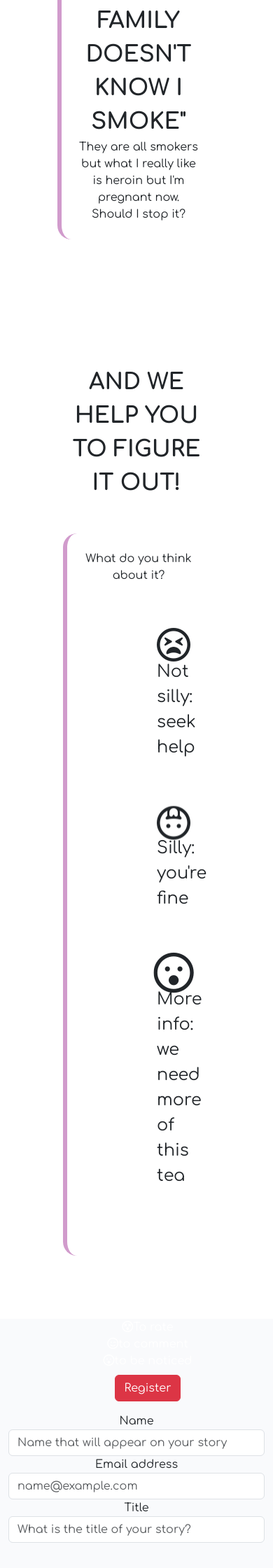
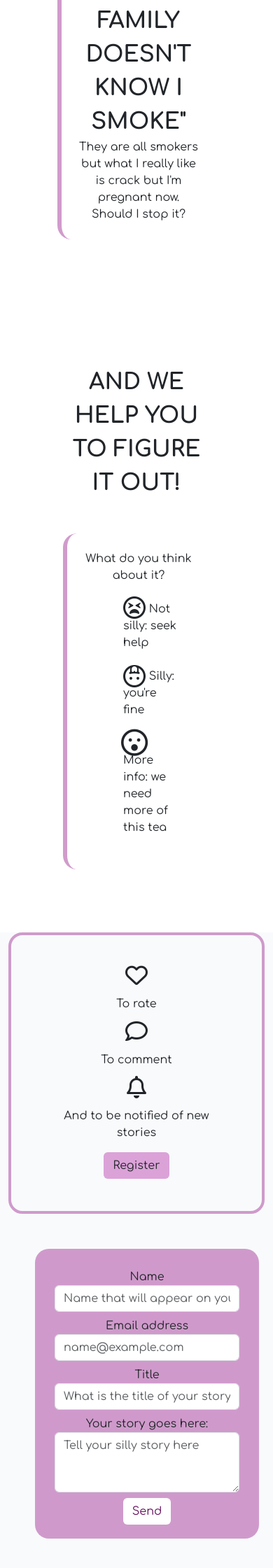
Before and after one commit to Nathisaraujo/project4, a Django app: page / in a window 390 px wide. Shown: the part 1761-4001 px from the top of the page at 70% size. Run offline with Django 4.2, Linux system fonts and the light colour scheme.

Commit message:
style third-container of home page and add media queries

```diff
--- a/home/templates/home/home.html
+++ b/home/templates/home/home.html
@@ -28,7 +28,7 @@
           </div>
           <div class="card-body">
             <p class="card-text p-4 quotes-card"><span class="card-font">"My husband's family doesn't know I smoke"</span><br>They are all smokers but
-            what I really like is heroin but I'm pregnant now. Should I stop it?</p>
+            what I really like is crack but I'm pregnant now. Should I stop it?</p>
           </div>
         </div>
       </div>
@@ -55,36 +55,39 @@
   <div class="container-fluid text-center">
     <div class="row">
       <div class="col-md-6">
-          <div class="card-body background text-white">
+          <div class="card-body register-card text-center">
             <ul>
-              <li><i class="fa-regular fa-face-dizzy"></i>To rate</li>
-              <li><i class="fa-regular fa-face-smile-wink"></i>to comment</li>
-              <li><i class="fa-regular fa-face-surprise"></i>to be noticed</li>
-              <button type="submit" class="btn btn-danger">Register</button>
+              <li><i class="fa-regular fa-heart fa-2xl"></i></li>
+              <li>To rate</li>
+              <li><i class="fa-regular fa-comment fa-2xl"></i></li>
+              <li>To comment</li>
+              <li><i class="fa-regular fa-bell fa-2xl"></i></li>
+              <li>And to be notified of new stories</li>
+              <button type="submit" class="btn btn-sillytalks">Register</button>
             </ul>
           </div>
       </div>
       <div class="col-md-6">
         <div class="row">
-          <div class="col-md-12">
+          <div class="col-md-12 form-card">
             <form>
-              <div class="form-group">
+              <div class="form-group m-2">
                 <label for="formGroupExampleInput">Name</label>
                 <input type="text" class="form-control" id="formGroupExampleInput" placeholder="Name that will appear on your story">
               </div>
-              <div class="form-group">
+              <div class="form-group m-2">
                 <label for="exampleFormControlInput1">Email address</label>
                 <input type="email" class="form-control" id="exampleFormControlInput1" placeholder="name@example.com">
               </div>
-              <div class="form-group">
+              <div class="form-group m-2">
                 <label for="formGroupExampleInput">Title</label>
                 <input type="text" class="form-control" id="formGroupExampleInput" placeholder="What is the title of your story?">
               </div>
-              <div class="form-group textarea-margin">
+              <div class="form-group m-2">
                 <label for="exampleFormControlTextarea1">Your story goes here:</label>
                 <textarea class="form-control" id="exampleFormControlTextarea1" rows="3" placeholder="Tell your silly story here"></textarea>
               </div>
-              <button type="submit" class="btn btn-danger">Send</button>
+              <button type="submit" class="btn btn-form">Send</button>
               </div>
             </form>
           </div>
--- a/static/css/style.css
+++ b/static/css/style.css
@@ -220,6 +220,11 @@ body {
     /* font-family: "Comfortaa", sans-serif; */
 }
 
+.btn-form {
+    background-color: #ffffff;
+    color: #630d5c;
+}
+
 ul {
     list-style-type: none;
 }
@@ -280,7 +285,35 @@ div.judge-card ul li{
     font-size: 1.5rem;
 }
 
+.register-card {
+    min-height: 15rem;
+    /* background-color: #c27bbcc0; */
+    border: 4px solid #c27bbcc0 ;
+    border-radius: 20px;
+    margin: 3em 10em;
+    padding: 20px;
+    vertical-align: middle;
+}
 
+div.register-card ul li{
+    margin: 1em;
+    /* text-align: center; */
+}
+
+div.register-card ul {
+    padding: 10px
+}
+
+.form-card {
+    min-height: 15rem;
+    background-color: #c27bbcc0;
+    /* border: 4px solid #c27bbcc0 ; */
+    border-radius: 20px;
+    margin: 50px 0px;
+    max-width: 40rem;
+    padding: 20px;
+    vertical-align: middle;
+}
 /*I modified */
 
 .post-link:hover,
@@ -323,6 +356,45 @@ div.judge-card ul li{
     padding-bottom: 10px;
 }
 
-/* .row {
-    align-items: center;
-} */
+
+/* media query */
+
+@media only screen and (max-width: 1000px) {
+
+    .register-card {
+        margin: 3.5em 0em;
+    }
+    .form-card {
+        max-width: 30rem;
+    }
+    div.judge-card ul li {
+        margin: 2em;
+        font-size: 1.3rem;
+    }
+}
+@media only screen and (max-width: 768px) {
+
+    .register-card {
+        margin: 0em;
+    }
+    .form-card {
+        max-width: 20rem;
+        margin: 50px 0px 50px 50px;
+    }
+    div.judge-card ul li {
+        font-size: 1rem;
+        margin: 1.5em;
+    }
+    .judge-card {
+        min-height: 0rem;
+    }
+}
+@media only screen and (max-width: 375px) {
+
+    .pd-card {
+        padding: 50px;
+    }
+    .form-card {
+        margin: 30px;
+    }
+}
```
